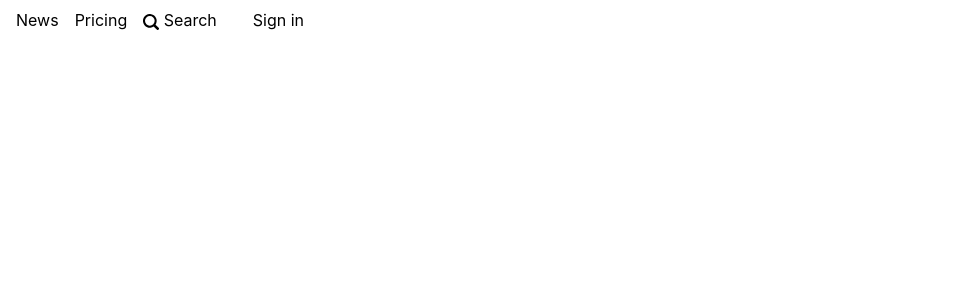
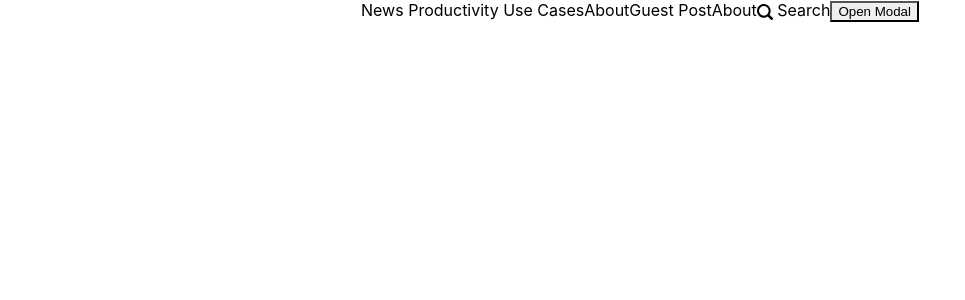
Before and after one commit to IamSanjayGupta/dazzling-measure-5625, a React (Create React App) app: page /blog in a window 1280 px wide. Shown: the top 300 px of the page, without its empty margins (0-965 px from the left). Built offline with nearby package versions, Linux system fonts and the light colour scheme.

Commit message:
new-update

```diff
--- a/package.json
+++ b/package.json
@@ -3,8 +3,8 @@
   "version": "0.1.0",
   "private": true,
   "dependencies": {
-    "@chakra-ui/icon": "^3.0.10",
-    "@chakra-ui/layout": "^2.1.7",
+    "@chakra-ui/icons": "^2.0.10",
+    "@chakra-ui/modal": "^2.2.0",
     "@chakra-ui/react": "^2.3.4",
     "@emotion/react": "^11.10.4",
     "@emotion/styled": "^11.10.4",
@@ -18,7 +18,7 @@
     "react-icons": "^4.4.0",
     "react-redux": "^8.0.4",
     "react-router-dom": "^6.4.1",
-    "react-scripts": "^2.1.3",
+    "react-scripts": "5.0.1",
     "redux": "^4.2.0",
     "redux-thunk": "^2.4.1",
     "web-vitals": "^2.1.4"
--- a/src/components/Blogs/BlogNavbar/Navbar.jsx
+++ b/src/components/Blogs/BlogNavbar/Navbar.jsx
@@ -1,91 +1,73 @@
 import React from 'react'
-import { Link } from '@chakra-ui/react'
+import { Link, useDisclosure } from '@chakra-ui/react'
 import { Search2Icon } from "@chakra-ui/icons";
-import { Box, HStack } from "@chakra-ui/react";
+import {
+    Modal,
+    ModalOverlay,
+    ModalContent,
+    ModalHeader,
+    ModalFooter,
+    ModalBody,
+    Button,
+    Text,
+    Stack,
+    Input
+} from '@chakra-ui/react'
 function Navbar() {
+    const { isOpen, onOpen, onClose } = useDisclosure()
+    // const initialRef = React.useRef(null)
+    // const finalRef = React.useRef(null)
+
     return (
         <header>
-            <HStack
-                sx={{
-                    display: "flex",
-                    justifyContent: {
-                        base: "space-evenly",
-                        sm: "space-evenly",
-                        md: "space-evenly",
-                        lg: "space-evenly",
-                        xl: "space-evenly",
-                        "2xl": "center",
-                    },
-                    gap: "1rem"
+            <Link to="/"></Link>
+            <Link to="/news"> News</Link>
+            <Link to="/productivity"> Productivity </Link>
+            <Link to="/usecases">Use Cases</Link>
+            <Link to="/about">About</Link>
+            <Link to="/guestpost">Guest Post</Link>
+            <Link to="/about">About</Link>
 
-                }}
-            >
-                <Link to="/">
-                    <Box color="brand.300" fontSize="40px" fontWeight="700">
+            <Link to="/search"><Search2Icon color="brand.200" />{"  "}Search</Link>
+            <Button onClick={onOpen}>Open Modal</Button>
 
-                    </Box>
-                </Link>
-                <Link to="/news">
-                    <Box
-                        _hover={{ color: "brand.200" }}
-                        display={{
-                            base: "none",
-                            sm: "none",
-                            md: "none",
-                            lg: "block",
-                            xl: "block",
-                            "2xl": "block",
-                        }}
-                    >
-                        News
-                    </Box>
-                </Link>
+            <Modal isOpen={isOpen}>
+                <ModalOverlay />
+                <ModalContent>
+                    <ModalHeader>Subscribe to Our Newsletter</ModalHeader>
+                    <ModalBody>
+                    Get all the latest & greatest posts delivered straight to your inbox
+                    </ModalBody>
 
-                <Link>
-                    <Box
-                        _hover={{ color: "brand.200" }}
-                        display={{
-                            base: "none",
-                            sm: "none",
-                            md: "none",
-                            lg: "block",
-                            xl: "block",
-                            "2xl": "block",
-                        }}
-                    >
-                        Pricing
-                    </Box>
-                </Link>
-                <Link to="/search">
-                    <Box>
-                        <Search2Icon color="brand.200" />
-                        {"  "}Search
-                    </Box>
-                </Link>
-                <Link to="/signin">
-                    <Box bg="brand.100" padding="10px 20px" borderRadius="7px">
-                        Sign in
-                    </Box>
-                </Link>
-                <Link to="/signup">
-                    <Box
-                        bg="brand.300"
-                        color="white"
-                        padding="10px 20px"
-                        borderRadius="7px"
-                        display={{
-                            base: "none",
-                            sm: "none",
-                            md: "none",
-                            lg: "none",
-                            xl: "block",
-                            "2xl": "block",
-                        }}
-                    >
-                        Create account
-                    </Box>
-                </Link>
-            </HStack>
+                    <ModalFooter>
+                        <Button colorScheme='blue' mr={3} onClick={onClose}>
+                            Subscribe
+                        </Button>
+                    </ModalFooter>
+                </ModalContent>
+            </Modal>
+
+
+
+
+
+
+
+
+
+
+            {/*
+                    <Stack spacing={3}>
+                        <Input placeholder='default placeholder' />
+                        <Input
+                            placeholder='custom placeholder'
+                            _placeholder={{ opacity: 1, color: 'gray.500' }}
+                        />
+
+                    </Stack> */}
+
+
+
         </header>
     )
 }
```
Also changed, not shown: src/components/Blogs/BlogHome/Subscribe.jsx (added, +69 -0 lines), 1 other file (tests, documents, lock files or other folders).
